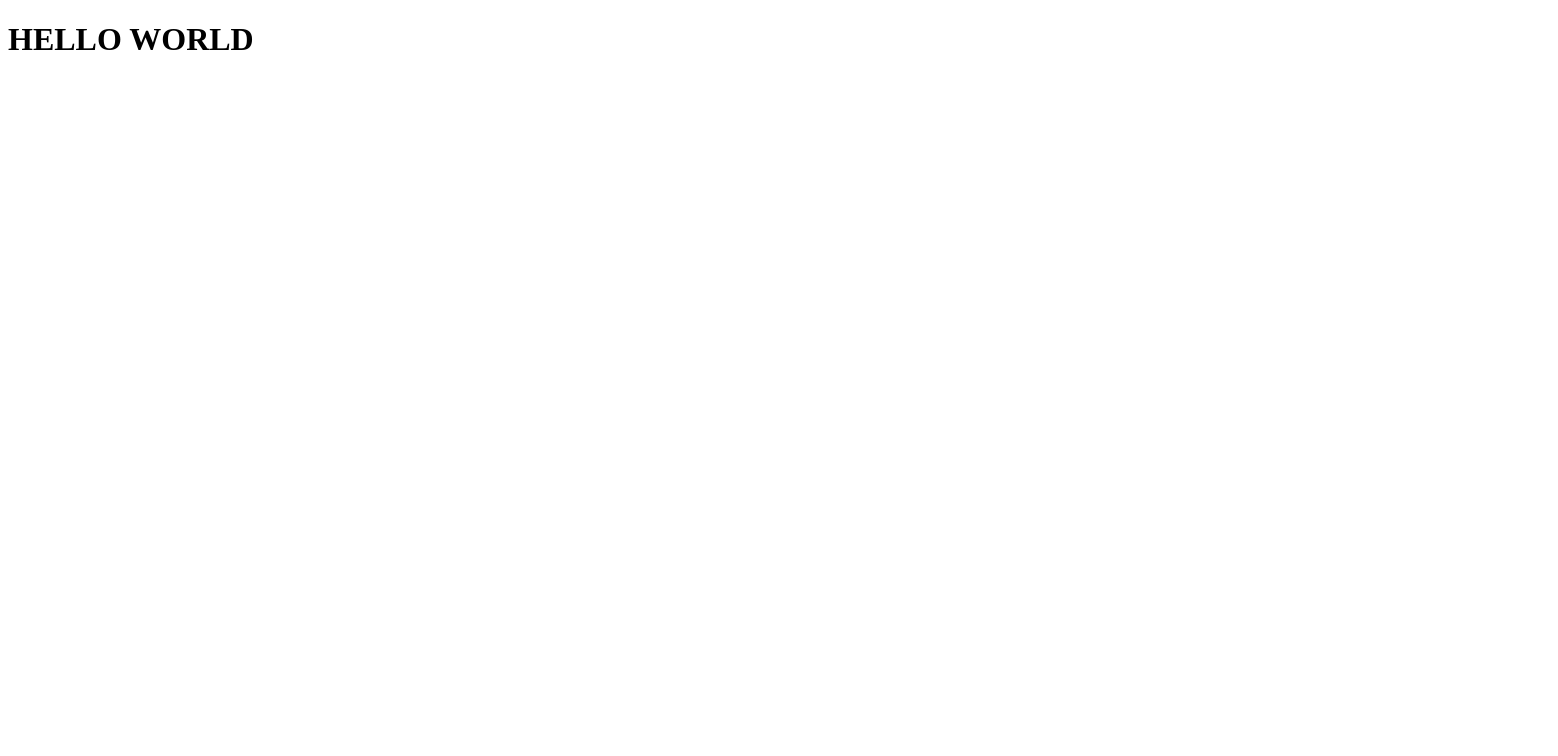
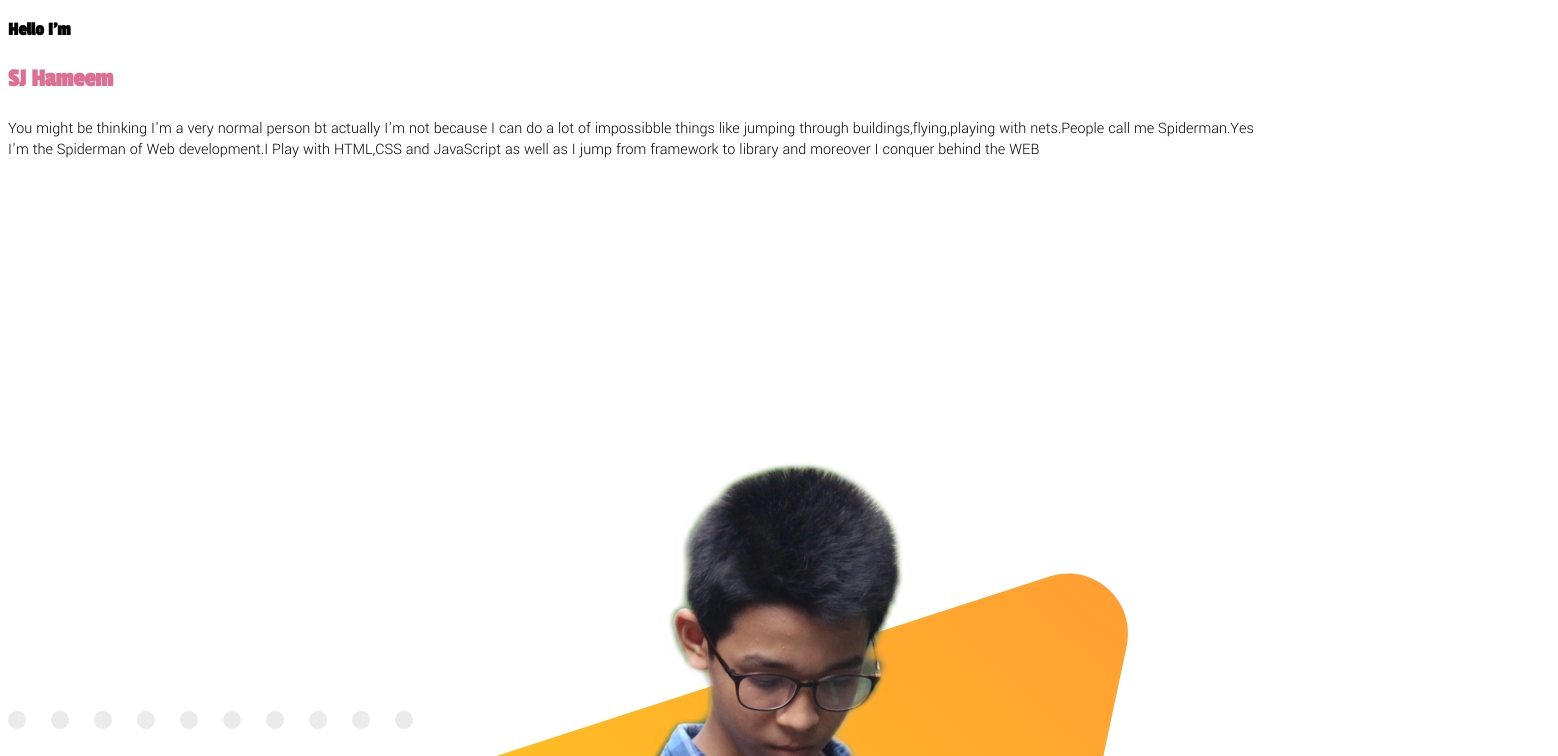
Before and after one commit to SJ-Hameem/selfmade-first, a plain HTML site: page index.html in a window 1280 px wide. Shown: the top 756 px of the page, 1558 px wide, since content can reach past the window. Drawn offline with Linux system fonts and the light colour scheme.

Commit message:
2nd commit

```diff
--- a/index.html
+++ b/index.html
@@ -6,9 +6,22 @@
     <meta name="viewport" content="width=device-width, initial-scale=1.0">
     <title>Selfmade Website</title>
     <link rel="stylesheet" href="style.css">
+    <link rel="preconnect" href="https://fonts.googleapis.com"><link rel="preconnect" href="https://fonts.gstatic.com" crossorigin><link href="https://fonts.googleapis.com/css2?family=Passion+One&display=swap" rel="stylesheet">
+    <style> @import url('https://fonts.googleapis.com/css2?family=Passion+One&display=swap'); </style>
+    <link rel="preconnect" href="https://fonts.googleapis.com"><link rel="preconnect" href="https://fonts.gstatic.com" crossorigin><link href="https://fonts.googleapis.com/css2?family=Yantramanav:wght@300&display=swap" rel="stylesheet">
+    <style> @import url('https://fonts.googleapis.com/css2?family=Yantramanav:wght@300&display=swap'); </style>
 </head>
 <body>
-    <h1>HELLO WORLD</h1>
+   <section class="one">
+    <div class="half-width">
+        <h3 class="hello">Hello I'm</h3>
+        <h3 class="colorit">SJ Hameem</h3>
+        <p>You  might be thinking I'm a very normal person bt  actually I'm not because I can do a lot of impossibble things like jumping through buildings,flying,playing with nets.People call me Spiderman.Yes  I'm the Spiderman of Web development.I Play with HTML,CSS and JavaScript as well  as I jump from framework to library and moreover I conquer behind the WEB </p>
+    </div>
+    <div class="half-width">
+        <img src="img1.png" alt="imguir">
+    </div>
+   </section>
 
 </body>
 </html>
--- a/style.css
+++ b/style.css
@@ -0,0 +1,12 @@
+h3{
+    font-family: 'Passion One', cursive;
+}
+.colorit{
+    color: palevioletred;
+    font-weight: 700;
+    font-size: 25px
+}
+p{
+    font-family: 'Yantramanav', sans-serif;
+    font-weight: 500;
+}
```
Also changed, not shown: header-bg.png (added), img1.png (added), img2.png (added).
